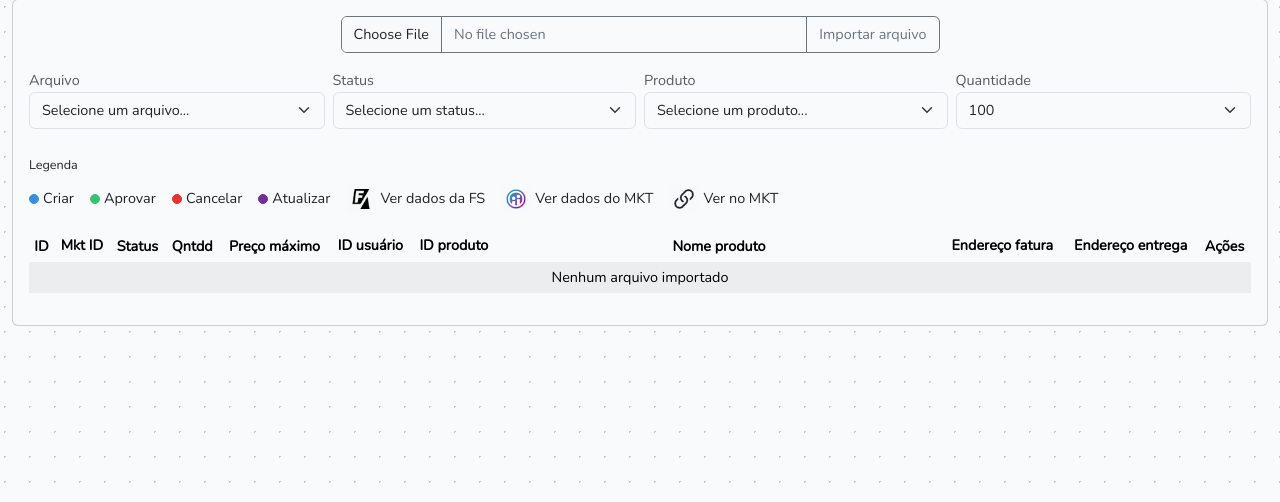
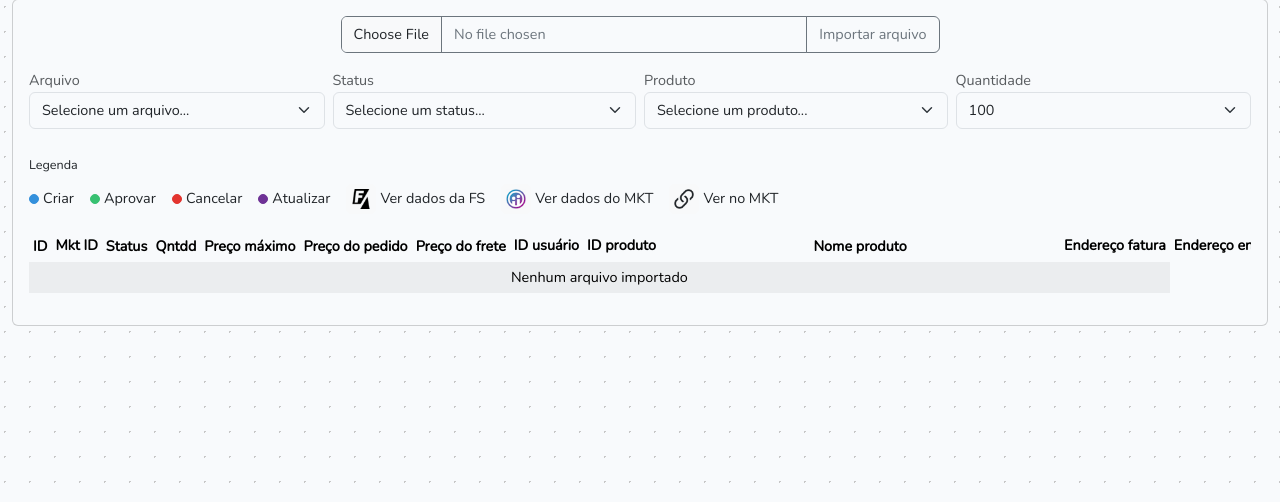
Before and after one commit to CostaMateus/triibo-gateway-php, a Laravel app: page /marketplace/pedidos in a window 1280 px wide. Shown: the part 123-625 px from the top of the page. Run offline with Laravel 12, Linux system fonts and the light colour scheme; a user stored in the database is signed in; data comes from the database, SQL or seed files in the repository; data that the repository does not hold is empty; style sheets or scripts are compiled from the project's sources.

Commit message:
add: campos ord_price e ord_shipping na interface

```diff
--- a/app/Helpers/Functions.php
+++ b/app/Helpers/Functions.php
@@ -1088,6 +1088,22 @@ if ( ! function_exists( "format_postcode" ) )
         $addr[ "postcode" ] = $postcode;
 
         return $addr;
+    }
+}
+
+if ( ! function_exists( "format_price" ) )
+{
+    /**
+     * @param null|float $price
+     *
+     * @return string
+     */
+    function format_price( ?float $price ) : string
+    {
+        if ( !$price )
+            return "0,00";
+
+        return number_format( $price, 2, ",", "." );
     }
 }
 
--- a/resources/views/marketplace/index.blade.php
+++ b/resources/views/marketplace/index.blade.php
@@ -192,6 +192,8 @@
                                         <th class="text-center text-nowrap" >Status</th>
                                         <th class="text-center text-nowrap" >Qntdd</th>
                                         <th class="text-center text-nowrap" >Preço máximo</th>
+                                        <th class="text-center text-nowrap" >Preço do pedido</th>
+                                        <th class="text-center text-nowrap" >Preço do frete</th>
                                         <th class="text-center text-nowrap" >
                                             ID usuário
                                             <a tabindex="0" role="button" data-bs-toggle="popover" data-bs-trigger="focus" data-bs-content="ID do usuário ao qual o pedido ficará atrelado no marketplace" >
@@ -250,7 +252,9 @@
                                                 </span>
                                             </td>
                                             <td class="text-center"          >{{ $order->product_qntt }}</td>
-                                            <td class="text-nowrap text-end" >{{ number_format( $order->max_price, 2, ',', '.' ) }}</td>
+                                            <td class="text-nowrap text-end" >{{ format_price( $order->max_price ) }}</td>
+                                            <td class="text-nowrap text-end" >{{ format_price( $order->ord_price ) }}</td>
+                                            <td class="text-nowrap text-end" >{{ format_price( $order->ord_shipping ) }}</td>
                                             <td class="text-center"          >{{ $order->customer_id  }}</td>
                                             <td class="text-center"          >
                                                 {{ $order->product_id   }}
```
